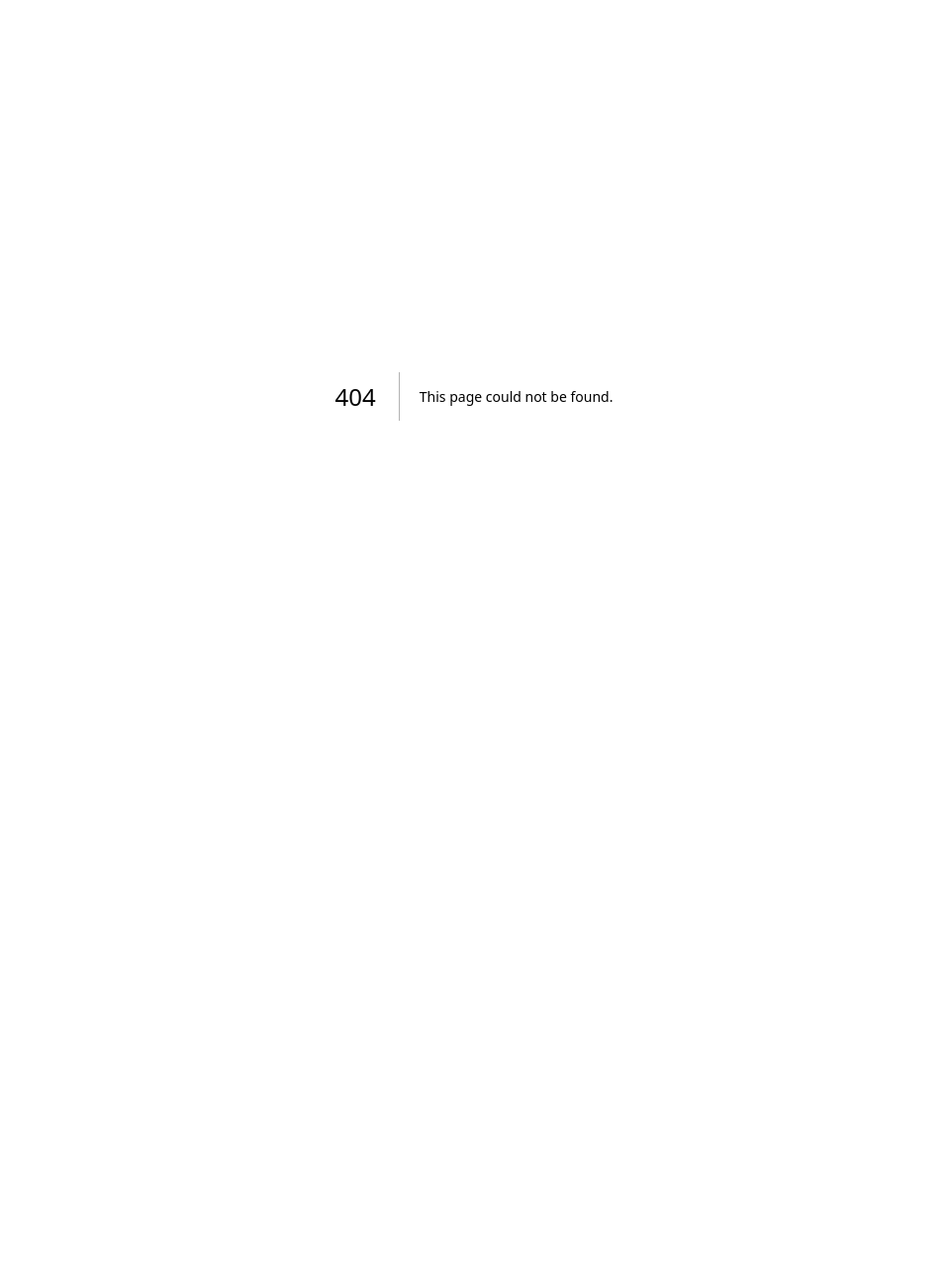
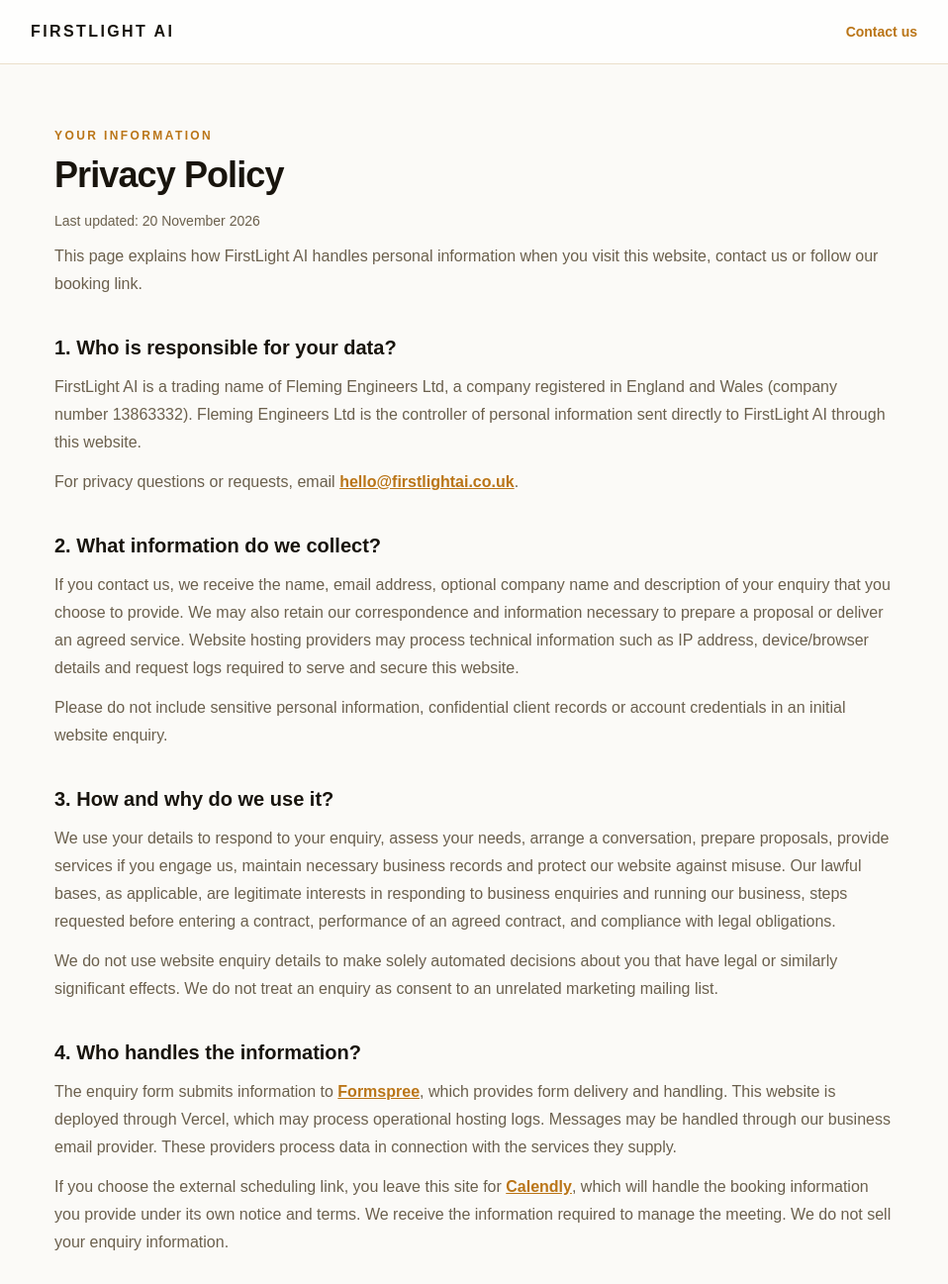
Before and after one commit to TheFreeScouser/FirstLight-AI, a Next.js app: page /privacy in a window 1280 px wide. Before the commit this address had no page. Shown: the top 1297 px of the page at 99% size, without its empty margins (161-1119 px from the left). Before the commit the page ends 800 px from the top, so only its background shows below. Built offline with nearby package versions, Linux system fonts and the light colour scheme.

Commit message:
Add UK-focused website privacy notice with contact and booking processor disclosure

```diff
--- /dev/null
+++ b/app/privacy/page.tsx
@@ -0,0 +1,91 @@
+import type { Metadata } from "next";
+
+export const metadata: Metadata = {
+  title: "Privacy Policy",
+  description: "How FirstLight AI uses information submitted through this website and our booking links.",
+  alternates: { canonical: "/privacy" },
+};
+
+const heading = "mt-9 text-xl font-semibold text-[#18140D]";
+const body = "mt-3 leading-7 text-[#6B604D]";
+
+export default function PrivacyPage() {
+  return (
+    <main className="min-h-screen bg-[#FBFAF7] text-[#18140D]">
+      <header className="border-b border-[#EADFCA] bg-white/80 px-6 py-5">
+        <div className="mx-auto flex max-w-4xl items-center justify-between gap-4">
+          <a href="/" className="font-semibold tracking-[0.15em] text-[#18140D]">FIRSTLIGHT AI</a>
+          <a href="/#contact" className="text-sm font-semibold text-[#BA7517] hover:underline">Contact us</a>
+        </div>
+      </header>
+      <article className="mx-auto max-w-4xl px-6 py-16">
+        <p className="text-xs font-semibold uppercase tracking-[0.2em] text-[#BA7517]">Your information</p>
+        <h1 className="mt-3 text-4xl font-semibold tracking-tight">Privacy Policy</h1>
+        <p className="mt-4 text-sm text-[#6B604D]">Last updated: 20 November 2026</p>
+        <p className={body}>
+          This page explains how FirstLight AI handles personal information when you visit this website, contact us or follow our booking link.
+        </p>
+
+        <h2 className={heading}>1. Who is responsible for your data?</h2>
+        <p className={body}>
+          FirstLight AI is a trading name of Fleming Engineers Ltd, a company registered in England and Wales (company number 13863332). Fleming Engineers Ltd is the controller of personal information sent directly to FirstLight AI through this website.
+        </p>
+        <p className={body}>
+          For privacy questions or requests, email <a className="font-semibold text-[#BA7517] underline" href="mailto:hello@firstlightai.co.uk">hello@firstlightai.co.uk</a>.
+        </p>
+
+        <h2 className={heading}>2. What information do we collect?</h2>
+        <p className={body}>
+          If you contact us, we receive the name, email address, optional company name and description of your enquiry that you choose to provide. We may also retain our correspondence and information necessary to prepare a proposal or deliver an agreed service. Website hosting providers may process technical information such as IP address, device/browser details and request logs required to serve and secure this website.
+        </p>
+        <p className={body}>
+          Please do not include sensitive personal information, confidential client records or account credentials in an initial website enquiry.
+        </p>
+
+        <h2 className={heading}>3. How and why do we use it?</h2>
+        <p className={body}>
+          We use your details to respond to your enquiry, assess your needs, arrange a conversation, prepare proposals, provide services if you engage us, maintain necessary business records and protect our website against misuse. Our lawful bases, as applicable, are legitimate interests in responding to business enquiries and running our business, steps requested before entering a contract, performance of an agreed contract, and compliance with legal obligations.
+        </p>
+        <p className={body}>
+          We do not use website enquiry details to make solely automated decisions about you that have legal or similarly significant effects. We do not treat an enquiry as consent to an unrelated marketing mailing list.
+        </p>
+
+        <h2 className={heading}>4. Who handles the information?</h2>
+        <p className={body}>
+          The enquiry form submits information to <a className="font-semibold text-[#BA7517] underline" href="https://formspree.io/legal/privacy-policy" target="_blank" rel="noopener noreferrer">Formspree</a>, which provides form delivery and handling. This website is deployed through Vercel, which may process operational hosting logs. Messages may be handled through our business email provider. These providers process data in connection with the services they supply.
+        </p>
+        <p className={body}>
+          If you choose the external scheduling link, you leave this site for <a className="font-semibold text-[#BA7517] underline" href="https://calendly.com/privacy" target="_blank" rel="noopener noreferrer">Calendly</a>, which will handle the booking information you provide under its own notice and terms. We receive the information required to manage the meeting. We do not sell your enquiry information.
+        </p>
+
+        <h2 className={heading}>5. International processing</h2>
+        <p className={body}>
+          Some of the suppliers named above operate outside the UK, including in the United States, so information may be processed internationally. Where legally required, international transfers should be protected by an applicable adequacy arrangement or appropriate contractual safeguards. Contact us if you would like further details about the safeguards relevant to your data.
+        </p>
+
+        <h2 className={heading}>6. How long do we keep data?</h2>
+        <p className={body}>
+          We keep enquiries and correspondence only while they are reasonably needed to respond, assess potential work, maintain a business relationship, handle disputes or meet applicable legal, tax and accounting obligations. The appropriate period depends on whether an enquiry leads to a project and on the nature of any resulting records. If the information is no longer needed, we will delete it or anonymise it in accordance with our retention practices. External form, email and booking providers may have their own system-level retention settings.
+        </p>
+
+        <h2 className={heading}>7. Your rights</h2>
+        <p className={body}>
+          Depending on the circumstances, you may have rights to access, correct or erase your personal information, restrict its use, request portability and object to certain processing. <strong>You have the right to object to processing based on legitimate interests, including any direct marketing.</strong> You can raise a request at <a className="font-semibold text-[#BA7517] underline" href="mailto:hello@firstlightai.co.uk">hello@firstlightai.co.uk</a>. If you have concerns about our response, you can complain to the <a className="font-semibold text-[#BA7517] underline" href="https://ico.org.uk/make-a-complaint/" target="_blank" rel="noopener noreferrer">Information Commissioner&apos;s Office (ICO)</a>.
+        </p>
+
+        <h2 className={heading}>8. Website cookies and external links</h2>
+        <p className={body}>
+          The public website does not intentionally set advertising or analytics cookies in its current application code. Hosting or embedded third-party services may use technical measures required for security or operation. If you follow a link to Calendly or another external website, that service may use its own cookies and privacy practices. We will update this notice and any consent controls if additional non-essential tracking is introduced.
+        </p>
+
+        <h2 className={heading}>9. Changes to this notice</h2>
+        <p className={body}>
+          We may update this policy if our services, suppliers or data-handling practices change. The date at the top indicates the version on this page.
+        </p>
+        <div className="mt-12 border-t border-[#EADFCA] pt-6">
+          <a href="/" className="font-semibold text-[#BA7517] hover:underline">← Back to FirstLight AI</a>
+        </div>
+      </article>
+    </main>
+  );
+}
```
